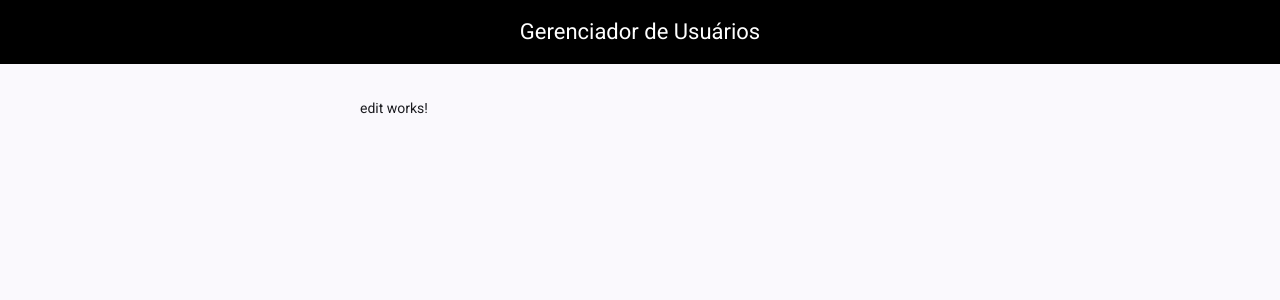
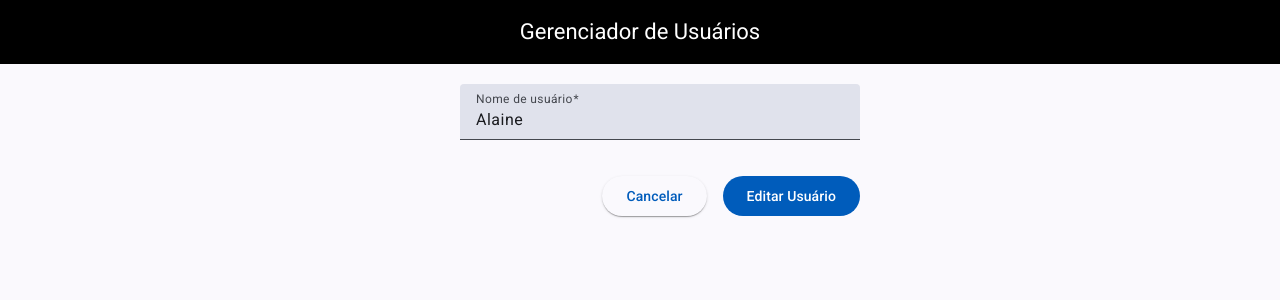
Before and after one commit to lucaspaixaodev/gerenciador-usuarios, an Angular app: page /edit/1 in a window 1280 px wide. Shown: the top 300 px of the page. Built offline with nearby package versions, Linux system fonts and the light colour scheme; data requests are answered from the project's data file.

Commit message:
Adicionado: funcionalidade de edição de usuários com formulário, validação e integração de serviço

```diff
--- a/src/app/app.config.ts
+++ b/src/app/app.config.ts
@@ -1,5 +1,5 @@
 import { ApplicationConfig, provideBrowserGlobalErrorListeners, provideZoneChangeDetection } from '@angular/core';
-import { provideRouter } from '@angular/router';
+import { provideRouter, withComponentInputBinding } from '@angular/router';
 import { routes } from './app.routes';
 import { provideHttpClient } from '@angular/common/http';
 
@@ -7,7 +7,7 @@ export const appConfig: ApplicationConfig = {
   providers: [
     provideBrowserGlobalErrorListeners(),
     provideZoneChangeDetection({ eventCoalescing: true }),
-    provideRouter(routes),
+    provideRouter(routes, withComponentInputBinding()),
     provideHttpClient()
   ]
 };
--- a/src/app/features/edit/edit.html
+++ b/src/app/features/edit/edit.html
@@ -1 +1,14 @@
-<p>edit works!</p>
+<form [formGroup]="form" (ngSubmit)="editarUsuario()" class="form-container">
+  <mat-form-field>
+    <mat-label>Nome de usuário</mat-label>
+    <input matInput placeholder="Ex: Lucas" type="text" formControlName="name" required />
+    @if (form.controls.name.errors) {
+      <mat-error>Campo obrigatório</mat-error>
+    }
+  </mat-form-field>
+
+  <div class="action-container">
+    <button type="button" matButton="elevated" routerLink="/">Cancelar</button>
+    <button matButton="filled" [disabled]="form.invalid">Editar Usuário</button>
+  </div>
+</form>
--- a/src/app/features/edit/edit.scss
+++ b/src/app/features/edit/edit.scss
@@ -0,0 +1,13 @@
+.form-container {
+  display: flex;
+  flex-direction: column;
+  gap: 16px;
+  max-width: 400px;
+  margin: 0 auto;
+
+  .action-container {
+    display: flex;
+    justify-content: flex-end;
+    gap: 16px;
+  }
+}
--- a/src/app/features/edit/edit.ts
+++ b/src/app/features/edit/edit.ts
@@ -1,11 +1,36 @@
-import { Component } from '@angular/core';
+import { UsersService } from './../../shared/services/users.service';
+import { Component, computed, inject, input, OnInit, signal } from '@angular/core';
+import { FormControl, FormGroup, ReactiveFormsModule, Validators } from '@angular/forms';
+import { MatAnchor, MatButtonModule } from '@angular/material/button';
+import { MatFormFieldModule } from '@angular/material/form-field';
+import { MatInputModule } from '@angular/material/input';
+import { ActivatedRoute, Router, RouterLink } from '@angular/router';
+import { User } from '../../shared/interfaces/user';
 
 @Component({
   selector: 'app-edit',
-  imports: [],
+ imports: [ReactiveFormsModule, MatFormFieldModule, MatInputModule, MatAnchor, MatButtonModule, RouterLink],
   templateUrl: './edit.html',
   styleUrl: './edit.scss',
 })
-export class Edit {
+export class Edit implements OnInit {
+  public usersService = inject(UsersService);
+  public router = inject(Router);
+  public user = input.required<User>();
 
+  public form = new FormGroup({
+    name: new FormControl('', { validators: Validators.required,  nonNullable: true }),
+  });
+
+  public ngOnInit() {
+    this.form.controls.name.setValue(this.user().name);
+  }
+
+  public editarUsuario() {
+    const nomeUsuario = this.form.controls.name.value;
+
+    this.usersService.put(this.user().id, { name: nomeUsuario }).subscribe(() => {
+      this.router.navigateByUrl('');
+    });
+  }
 }
--- /dev/null
+++ b/src/app/features/edit/resolvers/get-by-id-resolver.ts
@@ -0,0 +1,10 @@
+import { ResolveFn } from '@angular/router';
+import { UsersService } from '../../../shared/services/users.service';
+import { inject } from '@angular/core';
+import { User } from '../../../shared/interfaces/user';
+
+export const getByIdResolver: ResolveFn<User> = (route, state) => {
+  const usersService = inject(UsersService);
+
+  return usersService.getById(Number(route.paramMap.get('id')));
+};
--- a/src/app/features/edit/routes.ts
+++ b/src/app/features/edit/routes.ts
@@ -1,9 +1,13 @@
 import { Routes } from "@angular/router";
 import { Edit } from "./edit";
+import { getByIdResolver } from "./resolvers/get-by-id-resolver";
 
 export const routes: Routes = [
   {
     path: '',
+    resolve: {
+      user: getByIdResolver,
+    },
     component: Edit,
   },
 ];
--- a/src/app/shared/services/users.service.ts
+++ b/src/app/shared/services/users.service.ts
@@ -8,6 +8,10 @@ import { User, UserPayload } from '../interfaces/user';
 export class UsersService {
   private _http = inject(HttpClient);
   private _baseURL = 'http://localhost:3000/users';
+
+  public getById(id: number) {
+    return this._http.get<User>(`${this._baseURL}/${id}`);
+  }
 
   public getAll(search?: string) {
     let httpParams = new HttpParams();
@@ -23,6 +27,10 @@ export class UsersService {
     return this._http.post<User>(`${this._baseURL}`, payload );
   }
 
+  public put(id: number, payload: UserPayload) {
+    return this._http.put<User>(`${this._baseURL}/${id}`, payload);
+  }
+
   public delete(id: number) {
     return this._http.delete<{}>(`${this._baseURL}/${id}`);
   }
```
Also changed, not shown: 1 other file (tests, documents, lock files or other folders).
